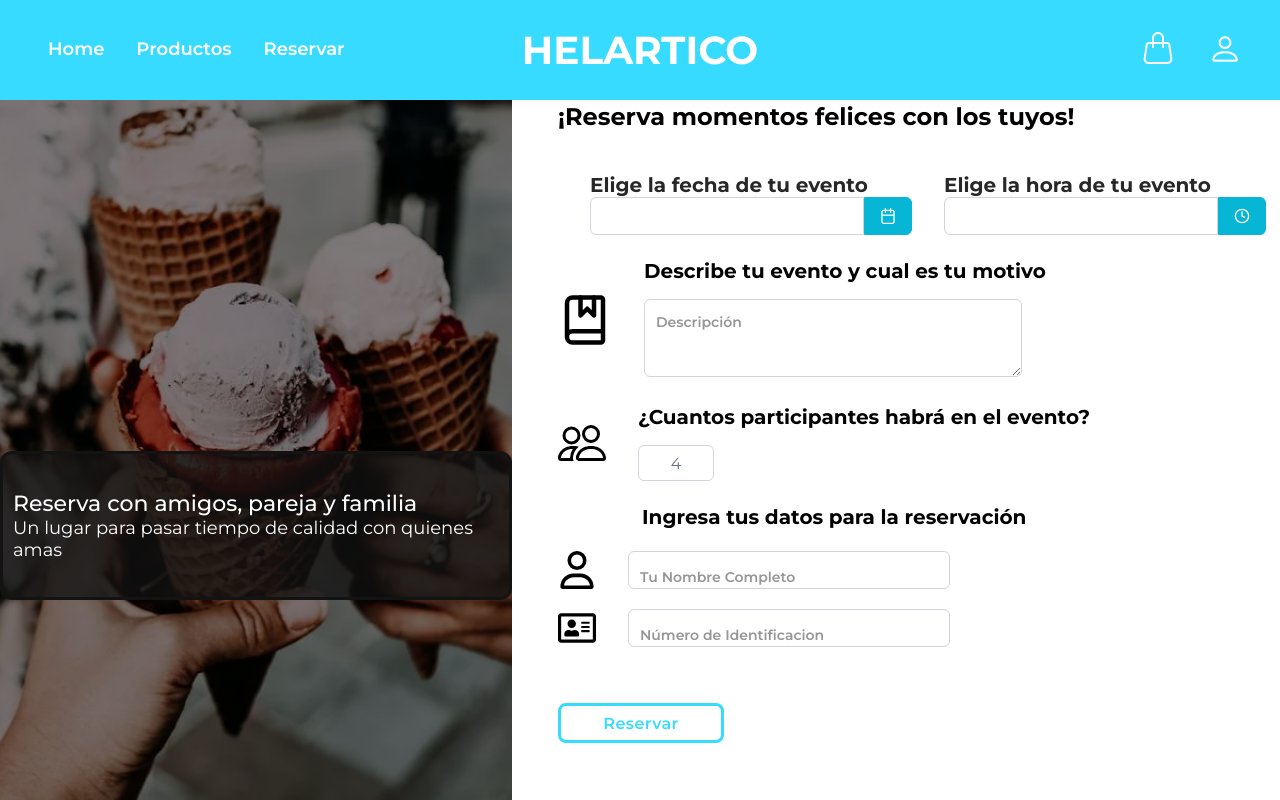
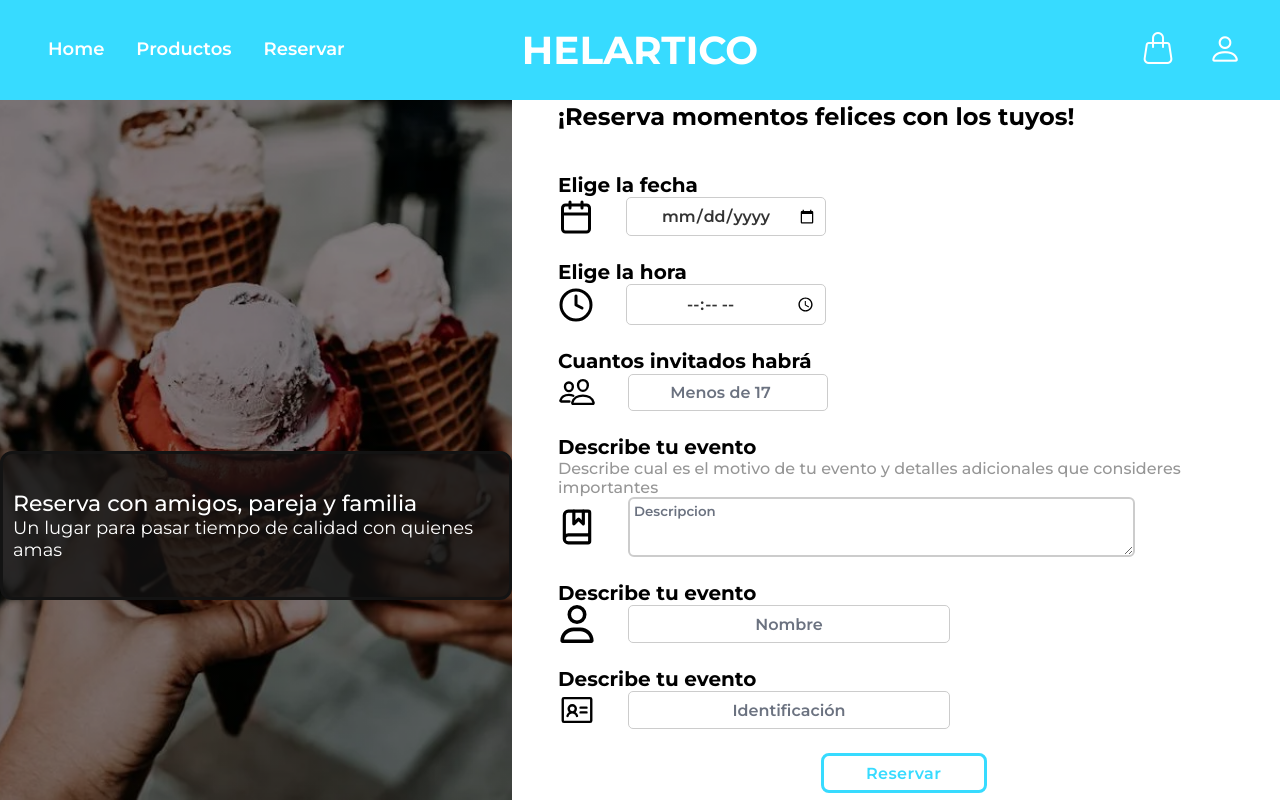
Before and after one commit to VelezDaniel/frontend_ice_cream, a React (Vite) app in the folder client/: page /book in a window 1280 px wide. Built offline with nearby package versions, Linux system fonts and the light colour scheme.

Commit message:
fixed bookings

```diff
--- a/client/src/css/bookings.css
+++ b/client/src/css/bookings.css
@@ -59,12 +59,18 @@
 .label-date-book {
 	font-size: 20px;
 	font-weight: 700 !important;
-  margin-bottom: 16px;
 }
 
 .calendar-book {
-	width: 322px;
-	height: 38px;
+	width: 322px !important;
+	height: 38px !important;
+}
+
+.btn-space-around {
+	width: 100% !important;
+	padding: 0 !important;
+	display: flex !important;
+	justify-content: center !important;
 }
 
 .div-container-calendar {
@@ -83,3 +89,11 @@
 	display: flex;
 	gap: 6px;
 }
+
+.text-area-book {
+	border-radius: 6px;
+	border: 2px solid #ccc;
+	font-weight: 600;
+	color: var(--grayFonts);
+	padding: 4px;
+}
--- a/client/src/index.css
+++ b/client/src/index.css
@@ -169,7 +169,7 @@
 	color: var(--lightTitles);
 }
 
-/* input */
+/* inputs */
 .inside-label-input {
 	color: var(--grayFonts);
 	font-size: 14px;
@@ -180,3 +180,33 @@
 	height: 36px;
 	text-align: center;
 }
+
+/* type date */
+input[type="time"], .input-book-design {
+	font-weight: 600;
+  color: #333;
+  border: 1px solid #ccc;
+  border-radius: 5px;
+  padding: 8px;
+  font-size: 16px;
+  text-align: center;
+  width: 200px;
+}
+
+input[type="date"] {
+	font-weight: 600;
+  color: #333;
+  border: 1px solid #ccc;
+  border-radius: 5px;
+  padding: 8px;
+  font-size: 16px;
+  text-align: center;
+  width: 200px;
+}
+
+/* Fonts */
+.font-description-type {
+	font-size: 16px;
+	font-weight: 500;
+	color: var(--grayFonts);
+}
--- a/client/src/pages/Bookings.jsx
+++ b/client/src/pages/Bookings.jsx
@@ -5,21 +5,23 @@ import { useForm } from "react-hook-form";
 import { createBookingRequest } from "../api/bookings";
 
 // primereact
-import { Calendar } from "primereact/calendar";
-import { InputTextarea } from "primereact/inputtextarea";
-import { FloatLabel } from "primereact/floatlabel";
-import { InputText } from "primereact/inputtext";
+// import { Calendar } from "primereact/calendar";
+// import { InputTextarea } from "primereact/inputtextarea";
+// import { FloatLabel } from "primereact/floatlabel";
+// import { InputText } from "primereact/inputtext";
 
-import { Message } from "primereact/message";
+// import { Message } from "primereact/message";
 
 // styles
 import "../css/bookings.css";
 import { LuCalendarClock } from "react-icons/lu";
+import { IoPeopleOutline } from "react-icons/io5";
 import { FaRegUser } from "react-icons/fa6";
 import { BsPeople } from "react-icons/bs";
 import { LuBookMarked } from "react-icons/lu";
 import { FaRegAddressCard } from "react-icons/fa";
-import { FiClock } from "react-icons/fi";
+import { FiClock, FiCalendar } from "react-icons/fi";
+import { PiIdentificationCard } from "react-icons/pi";
 
 function Bookings() {
 	const { user } = useAuth();
@@ -48,6 +50,10 @@ function Bookings() {
 		return `${hours}:${minutes}:${seconds}`;
 	};
 
+	const getFormErrMessage = (name) => {
+		return errors[name] && <p className="notice">{errors[name].message}</p>;
+	};
+
 	const handlerClient = (e) => {
 		setClient(e.target.value);
 	};
@@ -64,18 +70,12 @@ function Bookings() {
 	};
 
 	const onSubmit = async (data) => {
-		if (!date || !time) {
-			setCustomErrors((prevErrors) => ({
-				...prevErrors,
-				addDate: "Fecha es requerida",
-			}));
-			return;
-		}
-
 		let info;
 		// e.preventDefault();
 		const dateTime =
-			data && time ? formatDate(date) + " " + formatTime(time) : null;
+			data.dateBook && data.timeBook
+				? formatDate(data.dateBook) + " " + formatTime(data.timeBook)
+				: null;
 		console.log(dateTime); // Imprime la fecha y la hora combinadas
 		console.log(data); // Imprime todos los datos del formulario
 		console.log("user book: ", user);
@@ -118,80 +118,73 @@ function Bookings() {
 					<h2>¡Reserva momentos felices con los tuyos!</h2>
 					<form className="form-bookings" onSubmit={handleSubmit(onSubmit)}>
 						{/* Calendario para reservaciones */}
-						<div className="card flex flex-wrap gap-3 p-fluid div-calendar-book">
-							<LuCalendarClock size={54} />
-							<div className="flex-auto">
-								<label
-									htmlFor="buttondisplay"
-									className="font-bold block mb-2 label-date-book"
-								>
-									Elige la fecha de tu evento
-								</label>
-
-								<Calendar
-									// {...register("addDate", {
-									// 	required: {
-									// 		value: true,
-									// 		message: "Campo requerido",
-									// 	},
-									// })}
-									required
-									className="calendar-book"
-									value={date}
-									onChange={(e) => setDate(e.value)}
-									showIcon
+						<div>
+							<p className="label-date-book">Elige la fecha</p>
+							<div className="div-calendar-book">
+								<FiCalendar size={36} />
+								<input
+									type="date"
+									id=""
+									{...register("dateBook", {
+										required: {
+											value: true,
+											message: "Campo requerido",
+										},
+									})}
 								/>
 							</div>
-							{customErrors && customErrors.addDate && (
-								// <p className="notice">{errors.addDate.message}</p>
-								<div className="card flex justify-content-center">
-									<Message text="Username is required" />
 						</div>
-							)}
-							<div className="flex-auto">
-								<label
-									htmlFor="calendar-timeonly"
-									className="font-bold block mb-2 label-date-book"
-								>
-									Elige la hora de tu evento
-								</label>
 
-								<Calendar
-									// {...register("addTime", {
-									// 	required: {
-									// 		value: true,
-									// 		message: "Campo requerido",
-									// 	},
-									// })}
-									required
-									id="calendar-timeonly"
-									className="font-bold block mb-2 calendar-book"
-									value={time}
-									onChange={(e) => setTime(e.value)}
-									showIcon
-									timeOnly
-									icon={() => <FiClock />}
+						<div>
+							<p className="label-date-book">Elige la hora</p>
+							<div className="div-calendar-book">
+								<FiClock size={36} />
+								<input
+									type="time"
+									{...register("timeBook", {
+										required: {
+											value: true,
+											message: "Campo requerido",
+										},
+									})}
 								/>
 							</div>
-							{/* {errors && errors.addTime && (
-								<p className="notice">{errors.addTime.message}</p>
-							)} */}
 						</div>
-						<div className="card flex justify-content-center div-calendar-book">
-							<LuBookMarked size={54} />
+
 						<div>
-								<p className="label-date-book">
-									Describe tu evento y cual es tu motivo
+							<p className="label-date-book">Cuantos invitados habrá</p>
+							<div className="div-calendar-book">
+								<IoPeopleOutline size={38} />
+								<input
+									placeholder="Menos de 17"
+									className="input-book-design"
+									type="number"
+									{...register("addGuests", {
+										required: {
+											value: true,
+											message: "Campo requerido",
+										},
+									})}
+								/>
+							</div>
+						</div>
+
+						<div>
+							<div>
+								<p className="label-date-book">Describe tu evento</p>
+								<p className="font-description-type">
+									Describe cual es el motivo de tu evento y detalles adicionales
+									que consideres importantes
 								</p>
-								<FloatLabel>
-									<InputTextarea
-										id="description"
-										// value={valueText}
-										// onChange={(e) => setValueText(e.target.value)}
-										rows={4}
-										cols={40}
-										// name="addDescription"
-										required
+							</div>
+							<div className="div-calendar-book">
+								<LuBookMarked size={38} />
+								<textarea
+									cols={60}
+									rows={3}
+									className="text-area-book"
+									placeholder="Descripcion"
+									type="textarea"
 									{...register("addDescription", {
 										required: {
 											value: true,
@@ -199,112 +192,50 @@ function Bookings() {
 										},
 									})}
 								/>
-									<label className="inside-label-input" htmlFor="description">
-										Descripción
-									</label>
-								</FloatLabel>
 							</div>
-							{errors && errors.addDescription && (
-								<p className="notice">{errors.addDescription.message}</p>
-							)}
 						</div>
+
+						{!user && (
+							<>
+								<div>
+									<p className="label-date-book">Describe tu evento</p>
 									<div className="div-calendar-book">
-							<BsPeople size={48} />
-							<div>
-								<p className="label-date-book">
-									¿Cuantos participantes habrá en el evento?
-								</p>
-								<div className="card flex justify-content-center div-calendar-book">
-									<InputText
-										keyfilter="int"
-										placeholder="4"
-										className="input-int-form"
-										name="addGuests"
-										required
-										{...register("addGuests", {
+									<FaRegUser size={38} />
+										<input
+											className="calendar-book input-book-design"
+											placeholder="Nombre"
+											type="text"
+											{...register("addClient", {
 												required: {
 													value: true,
 													message: "Campo requerido",
-											},
-											maxLength: {
-												value: 2,
-												message: "No podemos admitir tantos invitados :(",
-											},
-											validate: {
-												maxGuests: (value) =>
-													parseInt(value) <= 16 ||
-													"No podemos admitir mas de 16 personas",
 												},
 											})}
 										/>
 									</div>
 								</div>
-						</div>
-						{!user && (
-							<div className="div-container-calendar div-space">
-								<p className="label-date-book title-space-left">
-									Ingresa tus datos para la reservación
-								</p>
 
-								<div className="div-container-calendar">
-									<div className="card flex justify-content-center div-calendar-book">
-										<FaRegUser size={38} />
-										<FloatLabel>
-											<InputText
-												required
-												className="calendar-book"
-												id="client"
-												value={client}
-												onChange={(e) => setClient(e.target.value)}
-												// name="addClient"
-												// {...register("addClient", {
-												// 	required: {
-												// 		value: true,
-												// 		message: "Campo requerido",
-												// 	},
-												// })}
+								<div>
+									<p className="label-date-book">Describe tu evento</p>
+									<div className="div-calendar-book">
+									<PiIdentificationCard size={38} />
+										<input
+											className="calendar-book input-book-design"
+											placeholder="Identificación"
+											type="text"
+											{...register("addIdentity", {
+												required: {
+													value: true,
+													message: "Campo requerido",
+												},
+											})}
 										/>
-											<label className="inside-label-input" htmlFor="username">
-												Tu Nombre Completo
-											</label>
-										</FloatLabel>
-									</div>
-									{/* {errors && errors.addClient && (
-										<p className="notice">{errors.addClient.message}</p>
-									)} */}
-									<div className="card flex justify-content-center div-calendar-book">
-										<FaRegAddressCard size={38} />
-										<FloatLabel>
-											<InputText
-												required
-												className="calendar-book"
-												id="userIdentity"
-												value={ident}
-												onChange={(e) => setIdent(e.target.value)}
-												// name="userIdentity"
-												// {...register("addIdentity", {
-												// 	required: {
-												// 		value: true,
-												// 		message: "Campo requerido",
-												// 	},
-												// 	minLength: {
-												// 		value: 6,
-												// 		message: "No es una identificación válida",
-												// 	},
-												// })}
-											/>
-											<label className="inside-label-input" htmlFor="username">
-												Número de Identificacion
-											</label>
-										</FloatLabel>
 									</div>
 								</div>
-								{/* {errors && errors.userIdentity && (
-									<p className="notice">{errors.addIdentity.message}</p>
-								)} */}
-							</div>
+							</>
 						)}
-						<div className="container-btn">
+
+						<div className="container-btn btn-space-around">
 							<button className="btn btn-portfolio" type="submit">
 								Reservar
 							</button>
```
Lines whose indentation alone changed are shown as unchanged.
